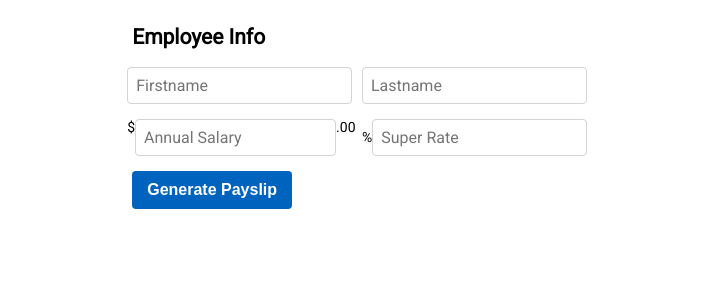
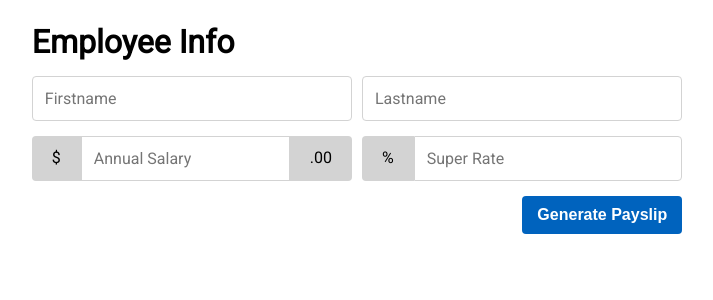
Before and after one commit to amtrav42/myob, a React app: page / in a window 1280 px wide. Shown: the top 300 px of the page, without its empty margins (283-996 px from the left). Built offline with nearby package versions, Linux system fonts and the light colour scheme.

Commit message:
complated form wireframe

```diff
--- a/src/components/Main/index.jsx
+++ b/src/components/Main/index.jsx
@@ -16,18 +16,20 @@ class Main extends Component {
                 </div>
                 <div className="paymentBoxes">
                   <div className="annualSalaryBox">
-                    <div className="dollarSign">$</div>
+                    <div className="greyBox dollarSign">$</div>
                     <input type="text" className="annualSalary" placeholder="Annual Salary"/>
-                    <div className="zeros"> .00</div>
+                    <div className="greyBox zeros"> .00</div>
                   </div>
                   <div className="superRateBox">
-                    <div className="percentSign">%</div>
+                    <div className="greyBox percentSign">%</div>
                     <input type="text" className="superRate_input" name="superRate" placeholder="Super Rate"/>
                   </div>
                 </div>
               </div>
             </form>
+            <div className="formActions">
             <button>Generate Payslip</button>
+            </div>
           </div>
         </div>
       </main>
--- a/src/components/Main/styles.scss
+++ b/src/components/Main/styles.scss
@@ -1,9 +1,19 @@
 //SASS
 $font-stack: 'Roboto', sans-serif;
-//Global Rules
+$padding-boxes: 12px;
+//Global Rules and browser reset
 body{
   font-family: $font-stack;
   font-size: 14px;
+}
+h2{
+  font-size: 2rem;
+  margin: 15px 0px;
+}
+div{
+  margin: 0;
+  padding: 0;
+  box-sizing: border-box;
 }
 // Containing Boxes for placement on page and placement relative
 .mainWrapper{
@@ -12,14 +22,14 @@ body{
 }
 .nameBoxes{
   display: grid;
-  grid-template-columns: 50% 50%;
+  grid-template-columns: 1fr 1fr;
   grid-gap: 10px;
   justify-content: center;
   align-items: center;
 }
 .paymentBoxes{
   display: grid;
-  grid-template-columns: 50% 50%;
+  grid-template-columns: 1fr 1fr;
   grid-gap: 10px;
   margin: 15px 0px;
   justify-content: center;
@@ -33,33 +43,50 @@ body{
   justify-content: center;
   align-items: center;
 }
+.formActions{
+  display: flex;
+  justify-content: flex-end;
+}
 //Box Styling
 .firstName{
   border-radius: 4px;
   border: 1px solid lightgrey;
-  padding: 8px;
+  padding: $padding-boxes;
 }
 .lastName{
   border-radius: 4px;
   border: 1px solid lightgrey;
-  padding: 8px;
+  padding: $padding-boxes;
 }
 .annualSalary{
-  border-radius: 4px;
   border: 1px solid lightgrey;
-  padding: 8px;
+  padding: $padding-boxes;
 }
 .superRate_input{
   width: 100%;
-  border-radius: 4px;
+  border-radius: 0px 4px 4px 0px;
   border: 1px solid lightgrey;
-  padding: 8px;
+  padding: $padding-boxes;
 }
-
-
 input[type="text"] {
   font-family: $font-stack;
   font-size: 1rem;
+}
+.greyBox{
+  background: lightgrey;
+  font-size:  1rem;
+  text-align: center;
+  padding: 12px 20px;
+  height: 45px;
+}
+.dollarSign{
+  border-radius: 4px 0px 0px 4px;
+}
+.zeros{
+  border-radius: 0px 4px 4px 0px;
+}
+.percentSign{
+  border-radius: 4px 0px 0px 4px;
 }
 button {
   background-color: #0063be;
@@ -71,4 +98,6 @@ button {
   display: inline-block;
   border-radius: 4px;
   font-size: 1rem;
+  margin: 0;
+  cursor: pointer;
 }
```
